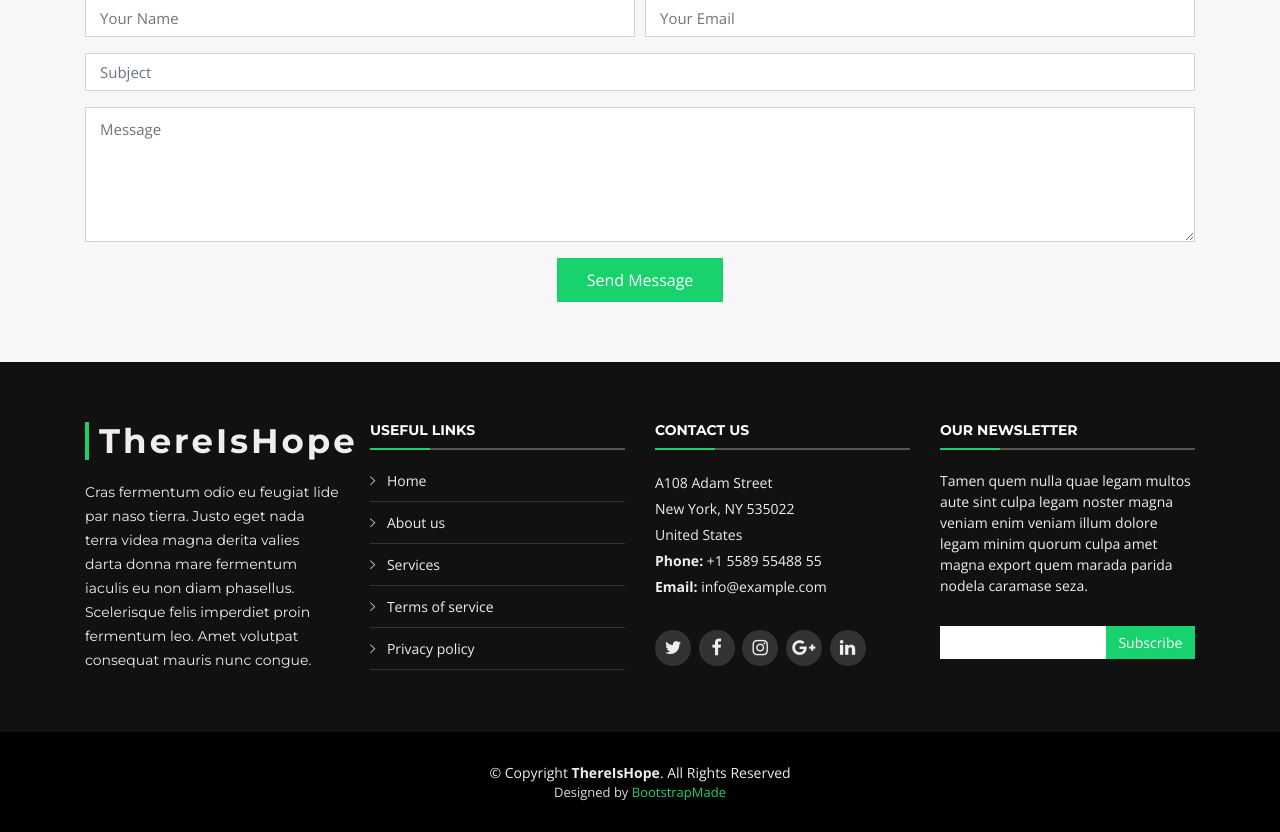
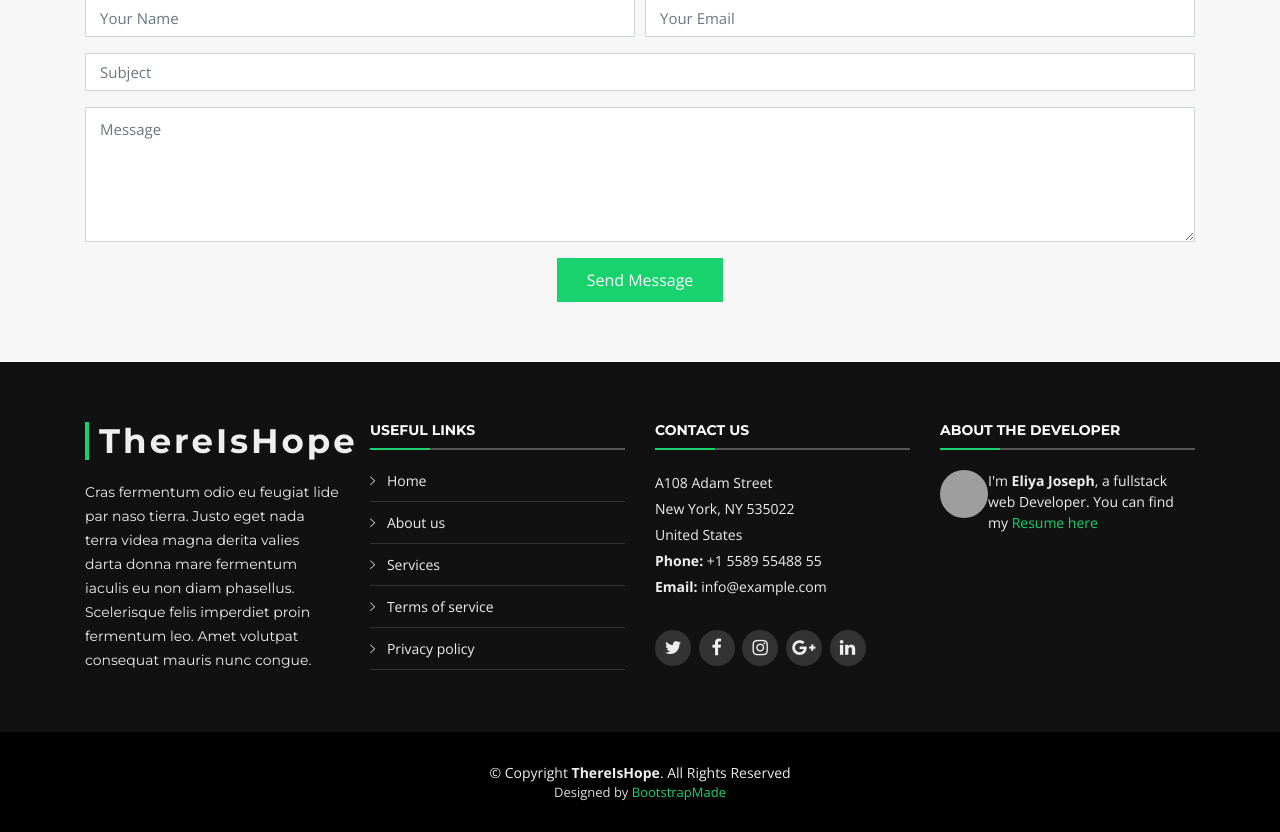
Before and after one commit to eliyajoseph7/Charity-app, a Django app: page / in a window 1280 px wide. Shown: the part 5457-6289 px from the top of the page. Run offline with Django 3.2, Linux system fonts and the light colour scheme; some libraries are stand-ins or nearby versions; some web fonts are replaced; grey boxes are pictures that could not be loaded.

Commit message:
modified

```diff
--- a/hope/templates/hope/footer/footer.html
+++ b/hope/templates/hope/footer/footer.html
@@ -40,54 +40,51 @@
                 </div>
 
                 <div class="col-lg-3 col-md-6 footer-newsletter">
-                    <h4>Our Newsletter</h4>
-                    <p>Tamen quem nulla quae legam multos aute sint culpa legam noster magna veniam enim veniam illum dolore legam minim quorum culpa amet magna export quem marada parida nodela caramase seza.</p>
-                    <form action="" method="post">
-                        <input type="email" name="email"><input type="submit" value="Subscribe">
-                    </form>
+                    <h4>About The Developer</h4>
+                    <div class="flex">
+                        <img class="float-left " src="{% static 'assets/img/me.jpg' %} " style="height: 3rem; width: 3rem; object-fit: cover; border-radius: 50%; " />
+                        <p>I'm<strong> Eliya Joseph</strong>, a fullstack web Developer. You can find my <a href="{% url 'hope:about_me' %}" target="_blank" rel="noopener noreferrer">Resume here</a> </p>
+                    </div>
+                    <!-- <form action=" " method="post ">
+                        <input type="email " name="email "><input type="submit " value="Subscribe ">
+                    </form> -->
                 </div>
 
             </div>
         </div>
     </div>
 
-    <div class="container">
-        <div class="copyright">
+    <div class="container ">
+        <div class="copyright ">
             &copy; Copyright <strong>ThereIsHope</strong>. All Rights Reserved
         </div>
-        <div class="credits">
-            <!--
-      All the links in the footer should remain intact.
-      You can delete the links only if you purchased the pro version.
-      Licensing information: https://bootstrapmade.com/license/
-      Purchase the pro version with working PHP/AJAX contact form: https://bootstrapmade.com/buy/?theme=BizPage
-    -->
-            Designed by <a href="https://bootstrapmade.com/">BootstrapMade</a>
+        <div class="credits ">
+            Designed by <a href="https://bootstrapmade.com/ ">BootstrapMade</a>
         </div>
     </div>
 </footer>
 
 
-<a href="#" class="back-to-top"><i class="fa fa-chevron-up"></i></a>
+<a href="# " class="back-to-top "><i class="fa fa-chevron-up "></i></a>
 <!-- Uncomment below i you want to use a preloader -->
-<div id="preloader"></div>
+<div id="preloader "></div>
 
 <!-- JavaScript Libraries -->
-<script src="{% static 'assets/lib/jquery/jquery.min.js' %}"></script>
-<script src="{% static 'assets/lib/jquery/jquery-migrate.min.js' %}"></script>
-<script src="{% static 'assets/lib/bootstrap/js/bootstrap.bundle.min.js' %}"></script>
-<script src="{% static 'assets/lib/easing/easing.min.js' %}"></script>
-<script src="{% static 'assets/lib/superfish/hoverIntent.js' %}"></script>
-<script src="{% static 'assets/lib/superfish/superfish.min.js' %}"></script>
-<script src="{% static 'assets/lib/wow/wow.min.js' %}"></script>
-<script src="{% static 'assets/lib/waypoints/waypoints.min.js' %}"></script>
-<script src="{% static 'assets/lib/counterup/counterup.min.js' %}"></script>
-<script src="{% static 'assets/lib/owlcarousel/owl.carousel.min.js' %}"></script>
-<script src="{% static 'assets/lib/isotope/isotope.pkgd.min.js' %}"></script>
-<script src="{% static 'assets/lib/lightbox/js/lightbox.min.js' %}"></script>
-<script src="{% static 'assets/lib/touchSwipe/jquery.touchSwipe.min.js' %}"></script>
+<script src="{% static 'assets/lib/jquery/jquery.min.js' %} "></script>
+<script src="{% static 'assets/lib/jquery/jquery-migrate.min.js' %} "></script>
+<script src="{% static 'assets/lib/bootstrap/js/bootstrap.bundle.min.js' %} "></script>
+<script src="{% static 'assets/lib/easing/easing.min.js' %} "></script>
+<script src="{% static 'assets/lib/superfish/hoverIntent.js' %} "></script>
+<script src="{% static 'assets/lib/superfish/superfish.min.js' %} "></script>
+<script src="{% static 'assets/lib/wow/wow.min.js' %} "></script>
+<script src="{% static 'assets/lib/waypoints/waypoints.min.js' %} "></script>
+<script src="{% static 'assets/lib/counterup/counterup.min.js' %} "></script>
+<script src="{% static 'assets/lib/owlcarousel/owl.carousel.min.js' %} "></script>
+<script src="{% static 'assets/lib/isotope/isotope.pkgd.min.js' %} "></script>
+<script src="{% static 'assets/lib/lightbox/js/lightbox.min.js' %} "></script>
+<script src="{% static 'assets/lib/touchSwipe/jquery.touchSwipe.min.js' %} "></script>
 <!-- Contact Form JavaScript File -->
-<script src="{% static 'assets/contactform/contactform.js' %}"></script>
+<script src="{% static 'assets/contactform/contactform.js' %} "></script>
 
 <!-- Template Main Javascript File -->
-<script src="{% static 'assets/js/main.js' %}"></script>
+<script src="{% static 'assets/js/main.js' %} "></script>
```
